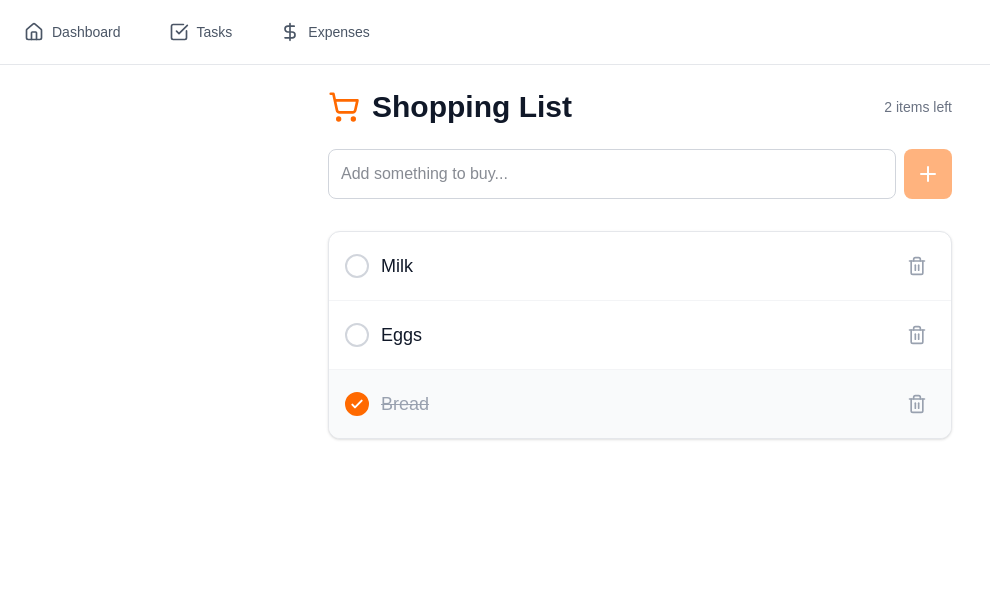
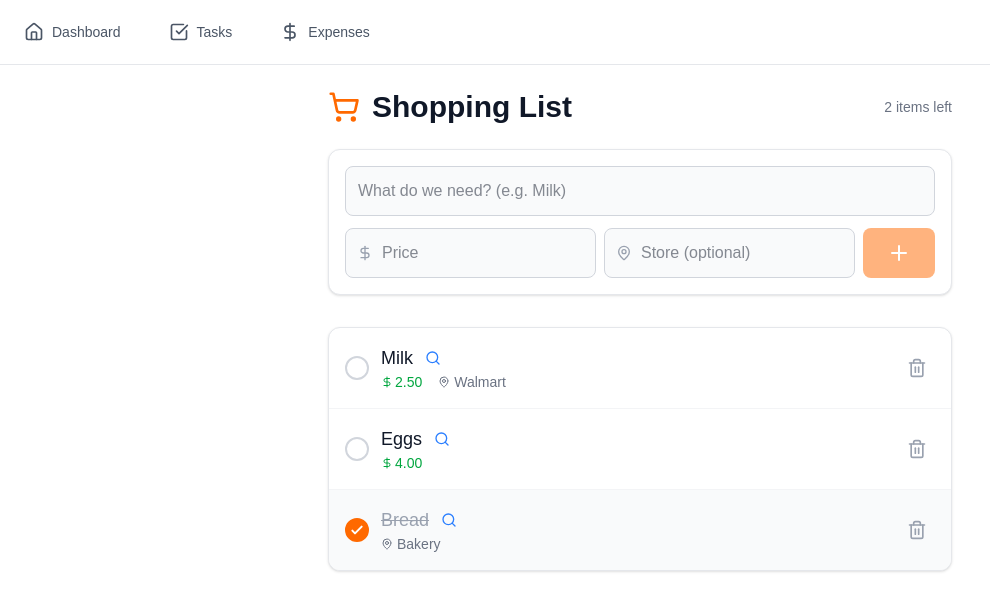
Before and after one commit to lazyboxDude/Household_App_byStonies, a Next.js app: page /shopping in a window 1280 px wide. Shown: the top 610 px of the page, without its empty margins (0-990 px from the left). Built offline with nearby package versions, Linux system fonts and the light colour scheme.

Commit message:
shoping prices feature

```diff
--- a/app/shopping/page.tsx
+++ b/app/shopping/page.tsx
@@ -1,21 +1,25 @@
 "use client";
 
 import { useState } from "react";
-import { Plus, Trash2, ShoppingCart } from "lucide-react";
+import { Plus, Trash2, ShoppingCart, MapPin, Search, DollarSign } from "lucide-react";
 
 interface ShoppingItem {
   id: string;
   text: string;
   completed: boolean;
+  price?: number;
+  store?: string;
 }
 
 export default function ShoppingPage() {
   const [items, setItems] = useState<ShoppingItem[]>([
-    { id: "1", text: "Milk", completed: false },
-    { id: "2", text: "Eggs", completed: false },
-    { id: "3", text: "Bread", completed: true },
+    { id: "1", text: "Milk", completed: false, price: 2.50, store: "Walmart" },
+    { id: "2", text: "Eggs", completed: false, price: 4.00 },
+    { id: "3", text: "Bread", completed: true, store: "Bakery" },
   ]);
   const [newItem, setNewItem] = useState("");
+  const [newPrice, setNewPrice] = useState("");
+  const [newStore, setNewStore] = useState("");
 
   const addItem = (e: React.FormEvent) => {
     e.preventDefault();
@@ -25,10 +29,14 @@ export default function ShoppingPage() {
       id: Date.now().toString(),
       text: newItem.trim(),
       completed: false,
+      price: newPrice ? parseFloat(newPrice) : undefined,
+      store: newStore.trim() || undefined,
     };
 
     setItems([item, ...items]);
     setNewItem("");
+    setNewPrice("");
+    setNewStore("");
   };
 
   const toggleItem = (id: string) => {
@@ -41,6 +49,10 @@ export default function ShoppingPage() {
 
   const deleteItem = (id: string) => {
     setItems(items.filter((item) => item.id !== id));
+  };
+
+  const searchNearby = (text: string) => {
+    window.open(`https://www.google.com/search?q=${encodeURIComponent(text)}+price+near+me`, '_blank');
   };
 
   return (
@@ -56,22 +68,48 @@ export default function ShoppingPage() {
       </div>
 
       {/* Add Item Form */}
-      <form onSubmit={addItem} className="mb-8">
-        <div className="flex gap-2">
+      <form onSubmit={addItem} className="mb-8 bg-white dark:bg-gray-800 p-4 rounded-xl shadow-sm border border-gray-200 dark:border-gray-700">
+        <div className="flex flex-col gap-3">
           <input
             type="text"
             value={newItem}
             onChange={(e) => setNewItem(e.target.value)}
-            placeholder="Add something to buy..."
-            className="flex-1 p-3 rounded-lg border border-gray-300 dark:border-gray-700 bg-white dark:bg-gray-800 text-gray-900 dark:text-white focus:ring-2 focus:ring-orange-500 focus:border-transparent outline-none transition-all"
+            placeholder="What do we need? (e.g. Milk)"
+            className="w-full p-3 rounded-lg border border-gray-300 dark:border-gray-700 bg-gray-50 dark:bg-gray-900 text-gray-900 dark:text-white focus:ring-2 focus:ring-orange-500 focus:border-transparent outline-none transition-all"
           />
+
+          <div className="flex gap-2">
+            <div className="relative flex-1">
+              <DollarSign className="absolute left-3 top-1/2 -translate-y-1/2 w-4 h-4 text-gray-400" />
+              <input
+                type="number"
+                step="0.01"
+                value={newPrice}
+                onChange={(e) => setNewPrice(e.target.value)}
+                placeholder="Price"
+                className="w-full p-3 pl-9 rounded-lg border border-gray-300 dark:border-gray-700 bg-gray-50 dark:bg-gray-900 text-gray-900 dark:text-white focus:ring-2 focus:ring-orange-500 outline-none"
+              />
+            </div>
+
+            <div className="relative flex-1">
+              <MapPin className="absolute left-3 top-1/2 -translate-y-1/2 w-4 h-4 text-gray-400" />
+              <input
+                type="text"
+                value={newStore}
+                onChange={(e) => setNewStore(e.target.value)}
+                placeholder="Store (optional)"
+                className="w-full p-3 pl-9 rounded-lg border border-gray-300 dark:border-gray-700 bg-gray-50 dark:bg-gray-900 text-gray-900 dark:text-white focus:ring-2 focus:ring-orange-500 outline-none"
+              />
+            </div>
+
             <button
               type="submit"
               disabled={!newItem.trim()}
-            className="bg-orange-500 hover:bg-orange-600 text-white p-3 rounded-lg transition-colors disabled:opacity-50 disabled:cursor-not-allowed flex items-center"
+              className="bg-orange-500 hover:bg-orange-600 text-white px-6 rounded-lg transition-colors disabled:opacity-50 disabled:cursor-not-allowed flex items-center justify-center"
             >
               <Plus className="w-6 h-6" />
             </button>
+          </div>
         </div>
       </form>
 
@@ -90,7 +128,11 @@ export default function ShoppingPage() {
                   item.completed ? "bg-gray-50 dark:bg-gray-800/50" : ""
                 }`}
               >
-                <div className="flex items-center flex-1 gap-3 cursor-pointer" onClick={() => toggleItem(item.id)}>
+                <div className="flex items-center flex-1 gap-3">
+                  <div
+                    className="cursor-pointer"
+                    onClick={() => toggleItem(item.id)}
+                  >
                     <div
                       className={`w-6 h-6 rounded-full border-2 flex items-center justify-center transition-colors ${
                         item.completed
@@ -114,8 +156,12 @@ export default function ShoppingPage() {
                         </svg>
                       )}
                     </div>
+                  </div>
+
+                  <div className="flex-1">
+                    <div className="flex items-center gap-2">
                       <span
-                    className={`text-lg transition-all ${
+                        className={`text-lg font-medium transition-all ${
                           item.completed
                             ? "text-gray-400 line-through"
                             : "text-gray-900 dark:text-white"
@@ -123,10 +169,35 @@ export default function ShoppingPage() {
                       >
                         {item.text}
                       </span>
+                      <button
+                        onClick={() => searchNearby(item.text)}
+                        className="text-blue-500 hover:text-blue-600 p-1 rounded-full hover:bg-blue-50 dark:hover:bg-blue-900/20"
+                        title="Find prices nearby"
+                      >
+                        <Search className="w-4 h-4" />
+                      </button>
                     </div>
+
+                    <div className="flex gap-4 text-sm text-gray-500 dark:text-gray-400">
+                      {item.price && (
+                        <span className="flex items-center text-green-600 dark:text-green-400">
+                          <DollarSign className="w-3 h-3 mr-0.5" />
+                          {item.price.toFixed(2)}
+                        </span>
+                      )}
+                      {item.store && (
+                        <span className="flex items-center">
+                          <MapPin className="w-3 h-3 mr-1" />
+                          {item.store}
+                        </span>
+                      )}
+                    </div>
+                  </div>
+                </div>
+
                 <button
                   onClick={() => deleteItem(item.id)}
-                  className="text-gray-400 hover:text-red-500 p-2 rounded-full hover:bg-red-50 dark:hover:bg-red-900/20 transition-colors"
+                  className="text-gray-400 hover:text-red-500 p-2 rounded-full hover:bg-red-50 dark:hover:bg-red-900/20 transition-colors ml-2"
                   aria-label="Delete item"
                 >
                   <Trash2 className="w-5 h-5" />
```
Lines whose indentation alone changed are shown as unchanged.
